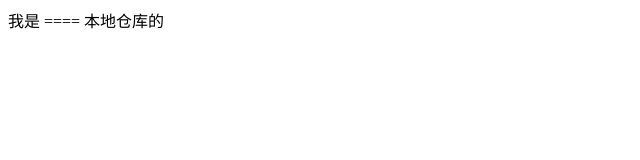
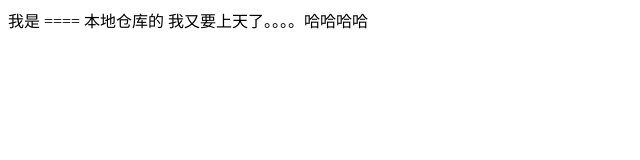
Before and after one commit to you1224/41, a plain HTML site: page index.html in a window 1280 px wide. Shown: the whole page, without its empty margins (0-640 px from the left). Drawn offline with Linux system fonts and the light colour scheme.

Commit message:
我又要上天了

```diff
--- a/index.html
+++ b/index.html
@@ -8,5 +8,8 @@
 </head>
 <body>
     我是   ====   本地仓库的
+
+
+    我又要上天了。。。。哈哈哈哈
 </body>
 </html>
```
